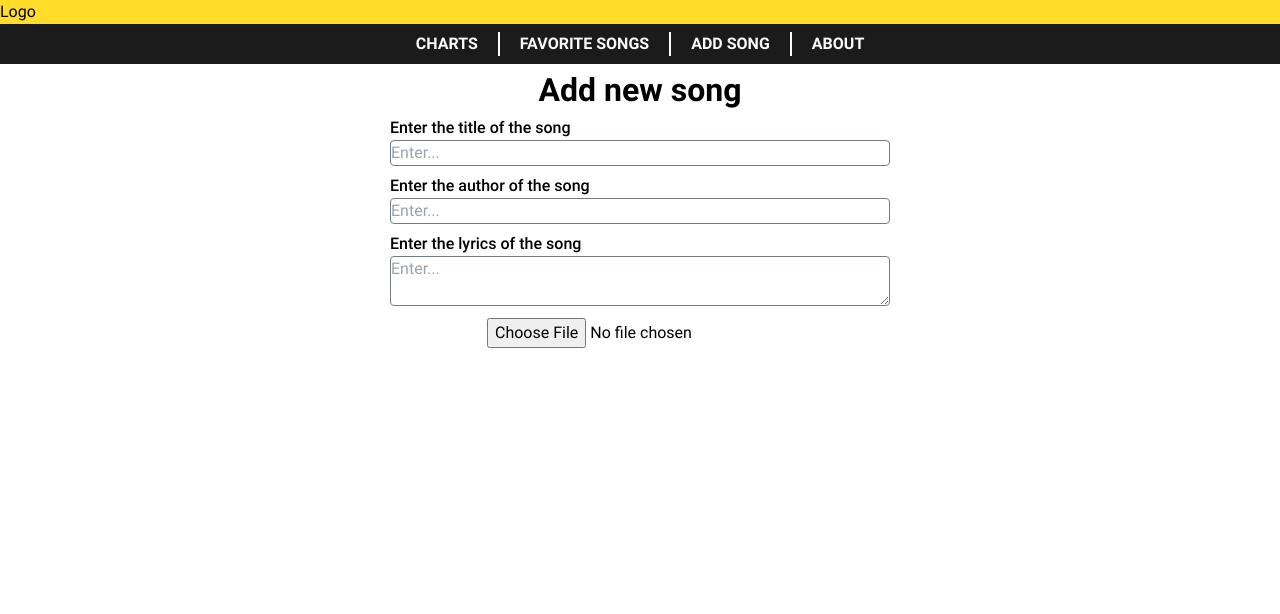
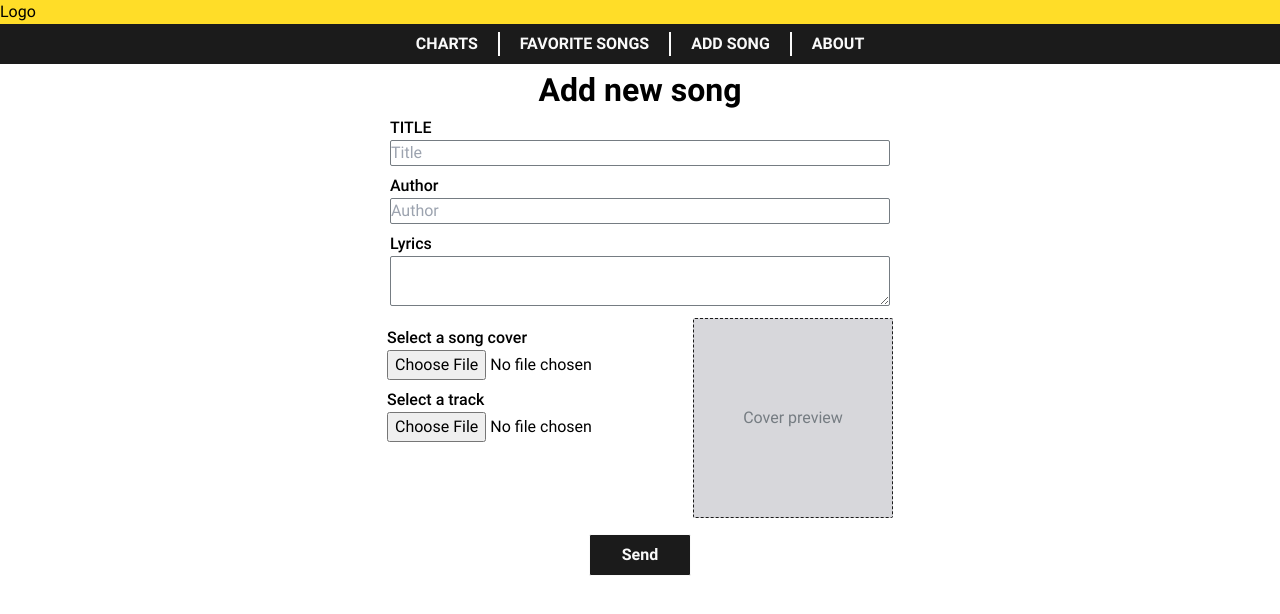
Before and after one commit to Kepleroot/sunfire-fe, a React (Vite) app: page /create-song in a window 1280 px wide. Shown: the top 614 px of the page. Built offline with nearby package versions, Linux system fonts and the light colour scheme.

Commit message:
feat: add form for creating songs

```diff
--- a/package.json
+++ b/package.json
@@ -15,10 +15,12 @@
     "@types/redux-logger": "^3.0.9",
     "@types/redux-saga": "^0.10.5",
     "axios": "^1.3.6",
+    "classnames": "^2.3.2",
     "i": "^0.3.7",
     "npm": "^9.6.5",
     "prettier": "^2.8.7",
     "react": "^18.2.0",
+    "react-audio-player": "^0.17.0",
     "react-dom": "^18.2.0",
     "react-redux": "^8.0.5",
     "react-router-dom": "^6.10.0",
--- /dev/null
+++ b/src/components/UI/Button.tsx
@@ -0,0 +1,33 @@
+import React, { ReactNode } from 'react'
+import cx from 'classnames'
+
+export interface ButtonProps {
+  text: string
+  className?: string
+  onClick: () => void
+}
+
+const Button = ({ text, className, onClick }: ButtonProps) => {
+  return (
+    <div
+      onClick={onClick}
+      className={cx(
+        className,
+        'px-8',
+        'py-2',
+        'border',
+        'rounded-sm',
+        'border-white',
+        'text-white',
+        'bg-black',
+        'font-semibold',
+        'hover:bg-gray-700',
+        'hover:cursor-pointer',
+      )}
+    >
+      {text}
+    </div>
+  )
+}
+
+export default Button
--- a/src/pages/CreateSong.tsx
+++ b/src/pages/CreateSong.tsx
@@ -1,55 +1,112 @@
 import { ChangeEvent, useState } from 'react'
+import ReactAudioPlayer from 'react-audio-player'
+import { useSelector } from 'react-redux'
+import { useDispatch } from 'react-redux'
+import Button from '../components/UI/Button'
+import { createSongRequest, fetchSongsRequest } from '../store/songs/actions'
+import { State } from '../types'
 
 const CreateSong = () => {
   const [title, setTitle] = useState<string>('')
   const [author, setAuthor] = useState<string>('')
   const [text, setText] = useState<string>('')
-  const [imgFile, setImgFileName] = useState<File>()
+  const [imgFile, setImgFile] = useState<File>()
+  const [audioFile, setAudioFile] = useState<File>()
 
-  console.log(title)
+  const dispatch = useDispatch();
 
-  const inputClasses: string = 'border rounded border-gray-300 min-h-[25px]'
+  const sendData = () => {
+    const formData = new FormData()
+    formData.append('name', title)
+    formData.append('author', author)
+    formData.append('text', text)
+    if (imgFile) formData.append('img', imgFile)
+    if (audioFile) formData.append('audio', audioFile)
+    dispatch(createSongRequest(formData))
+  }
+
+  const inputClasses: string = 'border rounded-sm border-gray-300 min-h-[25px]'
   const labelClasses: string = 'mt-2 font-medium text-base'
 
   return (
     <>
-      <div className="flex flex-col mx-12 items-center">
+      <form className="flex flex-col mx-12 items-center">
         <h1 className="pt-2 text-center font-bold text-3xl">Add new song</h1>
         <div className="flex flex-col max-w-[500px] w-1/2">
           <label className={labelClasses} htmlFor="song__tilte">
-            Enter the title of the song
+            TITLE
           </label>
           <input
             className={inputClasses}
             id="song__title"
-            placeholder="Enter..."
+            placeholder="Title"
+            required
             onChange={(e) => setTitle(e.target.value)}
           />
           <label className={labelClasses} htmlFor="song__author">
-            Enter the author of the song
+            Author
           </label>
           <input
             className={inputClasses}
             id="song__author"
-            placeholder="Enter..."
+            placeholder="Author"
+            required
+            onChange={(e) => setAuthor(e.target.value)}
           />
           <label className={labelClasses} htmlFor="song__text">
-            Enter the lyrics of the song
+            Lyrics
           </label>
           <textarea
             className={inputClasses}
             id="song__text"
-            placeholder="Enter..."
+            onChange={(e) => setText(e.target.value)}
           ></textarea>
         </div>
-        <div className="mt-3">
-          <input
-            type="file"
-            onChange={(e: ChangeEvent<HTMLInputElement>) => setImgFileName(e.target.files[0])}
-          />
-          {imgFile ? <img src={URL.createObjectURL(imgFile)} alt={imgFile?.name} /> : <></>}
+        {/* files */}
+        <div className="mt-3 flex flex-row">
+          <div className="flex flex-col">
+            <label htmlFor="image" className={labelClasses}>
+              Select a song cover
+            </label>
+            <input
+              id="image"
+              type="file"
+              onChange={(e) => setImgFile(e.target.files[0])}
+            />
+            <label htmlFor="audio" className={labelClasses}>
+              Select a track
+            </label>
+            <input
+              id="audio"
+              type="file"
+              onChange={(e: ChangeEvent) => setAudioFile(e.target.files[0])}
+            />
+            {audioFile ? (
+              <ReactAudioPlayer
+                className="mt-3 mr-2"
+                src={URL.createObjectURL(audioFile)}
+                controls
+              />
+            ) : (
+              <></>
+            )}
+          </div>
+          <div className="w-[200px] h-[200px] border border-dashed rounded-sm border-black bg-gray-100">
+            {imgFile ? (
+              <img
+                className="w-full h-full"
+                src={URL.createObjectURL(imgFile)}
+                alt={imgFile?.name}
+              />
+            ) : (
+              <span className="h-full flex flex-row justify-center content-center">
+                <p className="text-gray-300 self-center">Cover preview</p>
+              </span>
+            )}
+          </div>
         </div>
-      </div>
+        <Button text="Send" className="mt-4" onClick={() => sendData()} />
+      </form>
     </>
   )
 }
--- a/src/store/songs/actions.ts
+++ b/src/store/songs/actions.ts
@@ -1,5 +1,6 @@
-import { Song, SongsActionTypes } from './types'
+import { ICreateSongRequest, Song, SongsActionTypes } from './types'
 
+//fetch
 export const fetchSongsRequest = () => ({
   type: SongsActionTypes.FETCH_SONGS_REQUEST,
 })
@@ -13,3 +14,19 @@ export const fetchSongsFailure = (error: any) => ({
   type: SongsActionTypes.FETCH_SONGS_FAILURE,
   payload: { error },
 })
+
+//create
+export const createSongRequest = (song: Partial<FormData>): ICreateSongRequest => ({
+  type: SongsActionTypes.CREATE_SONG_REQUEST,
+  payload: { song }
+})
+
+export const createSongSuccess = (createdSong: Partial<Song>) => ({
+  type: SongsActionTypes.CREATE_SONG_SUCCESS,
+  payload: { createdSong }
+})
+
+export const createSongFailure = (error: any) => ({
+  type: SongsActionTypes.CREATE_SONG_FAILURE,
+  payload: { error }
+})
--- a/src/store/songs/reducers.ts
+++ b/src/store/songs/reducers.ts
@@ -16,8 +16,20 @@ export const songsReducer = (
       return { ...state, isLoading: true }
     case SongsActionTypes.FETCH_SONGS_SUCCESS:
       return { ...state, isLoading: false, songs: payload.songs }
+
+    case SongsActionTypes.CREATE_SONG_REQUEST:
+      return { ...state, isLoading: true }
+    case SongsActionTypes.CREATE_SONG_SUCCESS:
+      return {
+        ...state,
+        isLoading: false,
+        songs: [...state.songs, payload.createdSong],
+      }
+
     case SongsActionTypes.FETCH_SONGS_FAILURE:
+    case SongsActionTypes.CREATE_SONG_FAILURE:
       return { ...state, isLoading: false, error: payload.error }
+
     default:
       return state
   }
--- a/src/store/songs/sagas.ts
+++ b/src/store/songs/sagas.ts
@@ -1,7 +1,7 @@
-import { put, call, takeEvery, all } from 'redux-saga/effects'
-import { fetchSongsSuccess } from './actions'
+import { put, call, all, takeLatest } from 'redux-saga/effects'
+import { createSongFailure, createSongRequest, createSongSuccess, fetchSongsSuccess } from './actions'
 import { fetchSongsFailure } from './actions'
-import { SongsActionTypes } from './types'
+import { ICreateSongRequest, SongsActionTypes } from './types'
 import { $host } from '../../services/axios'
 
 function* fetchSongs() {
@@ -13,10 +13,24 @@ function* fetchSongs() {
   }
 }
 
-function* watchFetchSongs() {
-  yield takeEvery(SongsActionTypes.FETCH_SONGS_REQUEST, fetchSongs)
+function* createSong({ payload }: ICreateSongRequest) {
+  try {
+    const { song } = payload;
+    const { data } = yield call($host.post, '/songs', song)
+    yield put(createSongSuccess(data))
+  } catch (error) {
+    yield put(createSongFailure(error))
+  }
+}
+
+function* watchFetchSongsRequest() {
+  yield takeLatest(SongsActionTypes.FETCH_SONGS_REQUEST, fetchSongs)
+}
+
+function* watchCreateSongRequest() {
+  yield takeLatest(SongsActionTypes.CREATE_SONG_REQUEST, createSong)
 }
 
 export default function* songsSaga() {
-  yield all([watchFetchSongs()])
+  yield all([watchFetchSongsRequest(), watchCreateSongRequest()])
 }
--- a/src/store/songs/types.ts
+++ b/src/store/songs/types.ts
@@ -2,6 +2,10 @@ export const SongsActionTypes = {
   FETCH_SONGS_REQUEST: 'FETCH_SONGS_REQUEST',
   FETCH_SONGS_SUCCESS: 'FETCH_SONGS_SUCCESS',
   FETCH_SONGS_FAILURE: 'FETCH_SONGS_FAILURE',
+
+  CREATE_SONG_REQUEST: 'CREATE_SONG_REQUEST',
+  CREATE_SONG_SUCCESS: 'CREATE_SONG_SUCCESS',
+  CREATE_SONG_FAILURE: 'CREATE_SONG_FAILURE',
 }
 
 export interface Song {
@@ -21,3 +25,10 @@ export interface SongsState {
   isLoading: boolean
   error: string
 }
+
+export interface ICreateSongRequest {
+  type: string;
+  payload: {
+    song: Partial<FormData>
+  }
+}
--- a/tailwind.config.js
+++ b/tailwind.config.js
@@ -27,7 +27,9 @@ export default {
         800: '#272A2F',
       },
       gray: {
+        100: '#D7D7DB',
         300: '#757C82',
+        700: '#404040',
         800: '#2F3B49',
       },
       black: '#1B1B1B',
```
Also changed, not shown: 1 other file (tests, documents, lock files or other folders).
